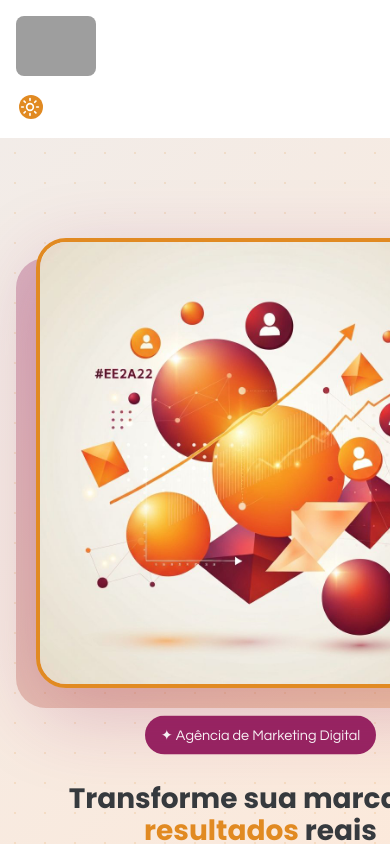
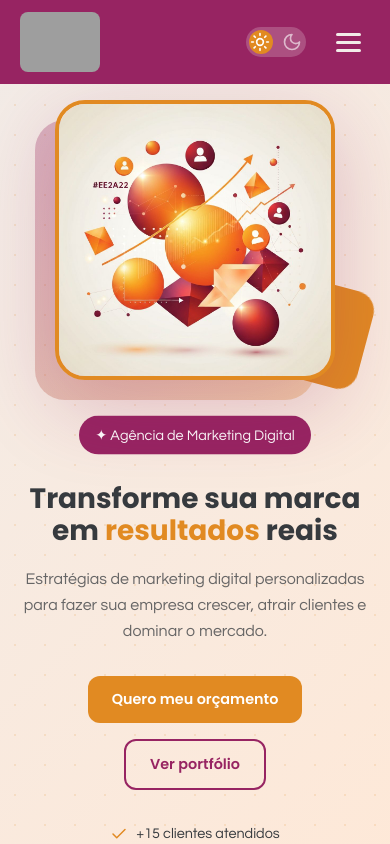
Before and after one commit to Joaolemos-hub/Fegaduolize_company, a Next.js app: page / in a window 390 px wide. Shown: the top 844 px of the page. Built offline with nearby package versions, Linux system fonts and the light colour scheme; grey boxes are pictures that could not be loaded; a web font is replaced by a local one.

Commit message:
Update remote

```diff
--- a/app/globals.css
+++ b/app/globals.css
@@ -1563,175 +1563,13 @@ body.dark .form-group select {
 }
 
 /* ajustes gerais */
-body {
-  margin: 0;
-  padding: 0;
-  font-family: system-ui, sans-serif;
-}
-main {
-  width: 100%;
-  overflow-x: hidden;
-}
-img {
-  max-width: 100%;
-  height: auto;
-}
-
-/* header */
-.cabecalho {
-  display: flex;
-  align-items: center;
-  justify-content: space-between;
-  gap: 1rem;
-  padding: 1rem 2rem;
-  position: sticky;
-  top: 0;
-  z-index: 50;
-  background: var(--background, #fff);
-}
-.nav-menu {
-  display: flex;
-  align-items: center;
-  gap: 1rem;
-}
-.nav-right {
-  display: flex;
-  align-items: center;
-  gap: 1rem;
-}
-.hamburger {
-  display: none;
-  cursor: pointer;
-}
-
-/* mobile */
-.mobile-menu {
-  display: none;
-  flex-direction: column;
-  gap: 1rem;
-  padding: 1rem 1.5rem;
-  background: var(--background, #fff);
-}
-.mobile-menu.active {
-  display: flex;
-}
-
-/* grids */
-.hero-container,
-.section-container,
-.sobre-container,
-.missao-grid,
-.portfolio-grid,
-.depoimentos-grid,
-.orcamento-container,
-.rodape-container {
-  max-width: 1200px;
-  margin: 0 auto;
-  padding: 0 1.5rem;
-}
-.hero-container {
-  display: flex;
-  align-items: center;
-  justify-content: space-between;
-  gap: 2rem;
-}
-.servicos-grid,
-.portfolio-grid,
-.depoimentos-grid {
-  display: grid;
-  gap: 1.5rem;
-}
-.servicos-grid {
-  grid-template-columns: repeat(3, minmax(0, 1fr));
-}
-.portfolio-grid {
-  grid-template-columns: repeat(4, minmax(0, 1fr));
-}
-.depoimentos-grid {
-  grid-template-columns: repeat(3, minmax(0, 1fr));
-}
-
-/* tablet: 600px a 1024px */
-@media (max-width: 1024px) {
-  .cabecalho {
-    padding: 1rem 1.25rem;
-  }
-  .hero-container {
-    flex-direction: column;
-    text-align: center;
-  }
-  .servicos-grid {
-    grid-template-columns: repeat(2, minmax(0, 1fr));
-  }
-  .portfolio-grid,
-  .depoimentos-grid {
-    grid-template-columns: repeat(2, minmax(0, 1fr));
-  }
-  .sobre-container,
-  .orcamento-container {
-    display: grid;
-    grid-template-columns: 1fr;
-    gap: 2rem;
-  }
-  .rodape-container {
-    display: grid;
-    grid-template-columns: 1fr 1fr;
-    gap: 2rem;
-  }
-}
-
-/* celular: até 600px */
-@media (max-width: 600px) {
-  .cabecalho {
-    flex-wrap: wrap;
-    padding: 1rem;
-  }
-  .nav-menu {
-    display: none;
-  }
-  .hamburger {
-    display: flex;
-    flex-direction: column;
-    justify-content: space-between;
-    width: 28px;
-    height: 22px;
-  }
-  .nav-right {
-    width: 100%;
-    justify-content: space-between;
-  }
-  .hero-container,
-  .sobre-container,
-  .rodape-container {
-    padding: 0 1rem;
-  }
-  .hero-container {
-    align-items: flex-start;
-  }
-  .servicos-grid,
-  .portfolio-grid,
-  .depoimentos-grid {
-    grid-template-columns: 1fr;
-  }
-  .trust-row,
-  .skills-container,
-  .achievements,
-  .contact-items {
-    flex-direction: column;
-    gap: 1rem;
-  }
-  .hero-buttons {
-    flex-direction: column;
-    align-items: stretch;
-  }
-  .hero-buttons .btn {
-    width: 100%;
-  }
-  .mobile-menu {
-    width: 100%;
-  }
-  .orcamento-container,
-  .rodape-column {
-    width: 100%;
-  }
-}
+@media (max-width: 768px) {
+  .hero-marketing-container {
+    width: 280px;
+    height: 280px;
+  }
+}
+
+.btn {
+  min-height: 44px;
+}
```
